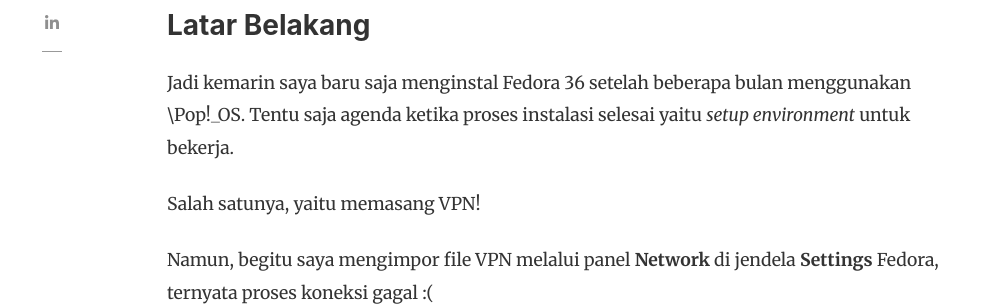
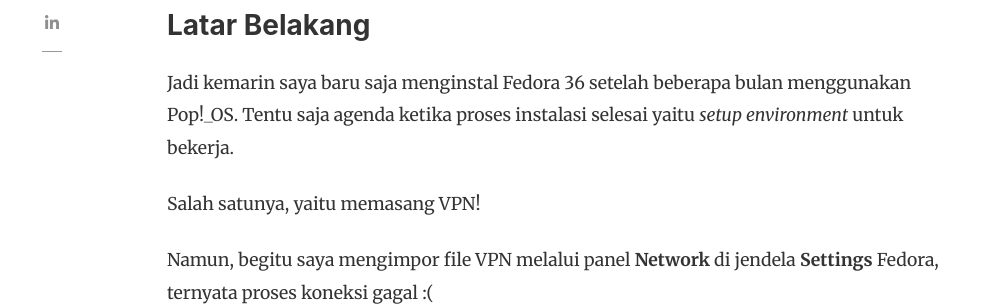
Before and after one commit to aksalsf/blog, a Jekyll site: the page built from _posts/2022-05-15-solusi-galat-menghubungkan-openvpn-di-fedora-36.md, in a window 1280 px wide and 900 px high, scrolled down 863 px. Shown: the part 188-494 px from the top of the window, without its empty margins (118-1119 px from the left). Built offline with Jekyll 4.4.1, drawn with Linux system fonts in a browser that asks for light colours; nearby versions of some CDN libraries; comment, search, counter and statistics services are not loaded.

Commit message:
🪛 Fix markdown

```diff
--- a/_posts/2022-05-15-solusi-galat-menghubungkan-openvpn-di-fedora-36.md
+++ b/_posts/2022-05-15-solusi-galat-menghubungkan-openvpn-di-fedora-36.md
@@ -12,7 +12,7 @@
 > OpenSSL: error:0308010C:digital envelope routines::unsupported
 
 ### Latar Belakang
-Jadi kemarin saya baru saja menginstal Fedora 36 setelah beberapa bulan menggunakan \Pop!_OS\. Tentu saja agenda ketika proses instalasi selesai yaitu *setup environment* untuk bekerja.
+Jadi kemarin saya baru saja menginstal Fedora 36 setelah beberapa bulan menggunakan Pop!_OS\. Tentu saja agenda ketika proses instalasi selesai yaitu *setup environment* untuk bekerja.
 
 Salah satunya, yaitu memasang VPN!
 
```
